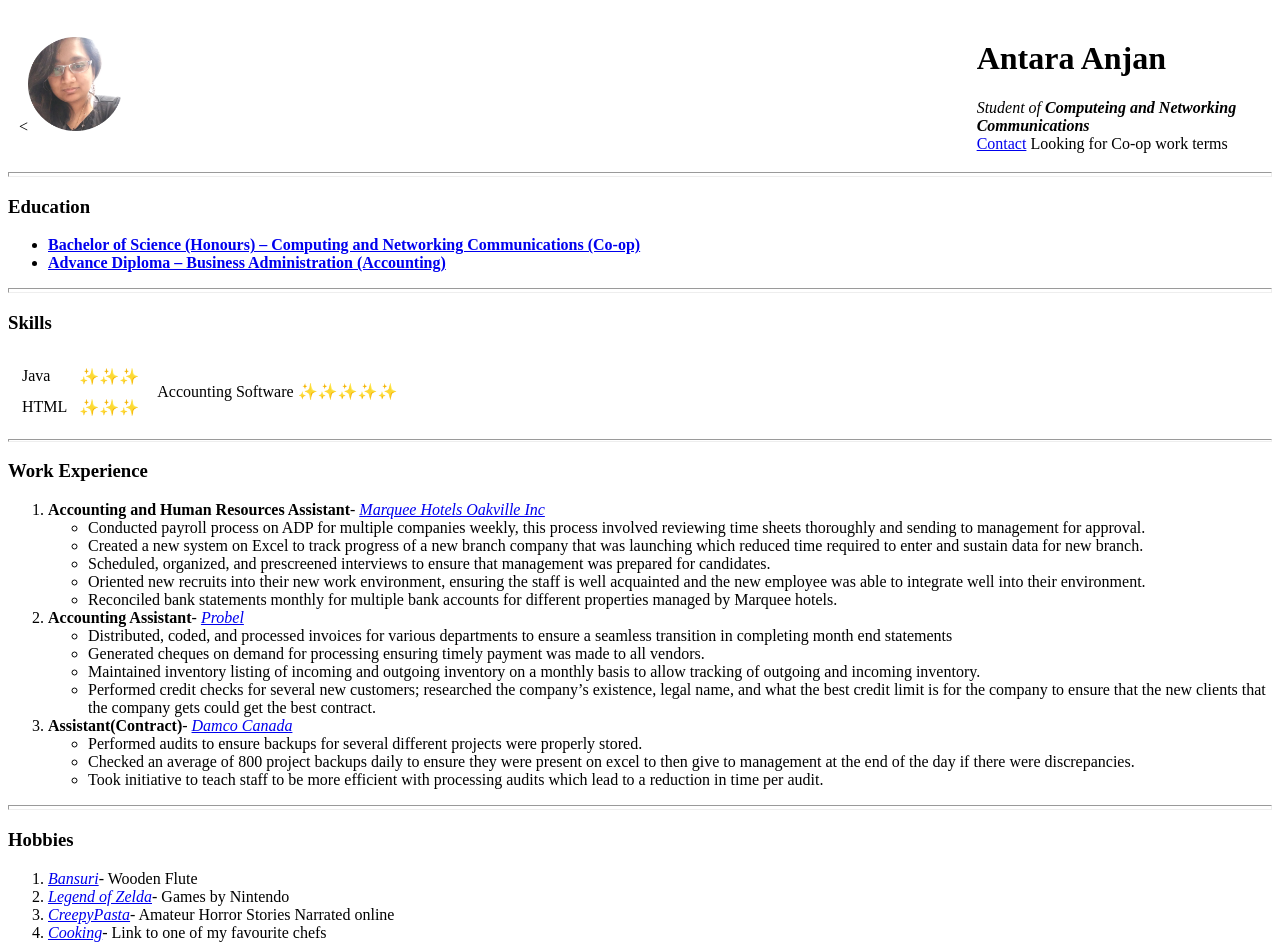
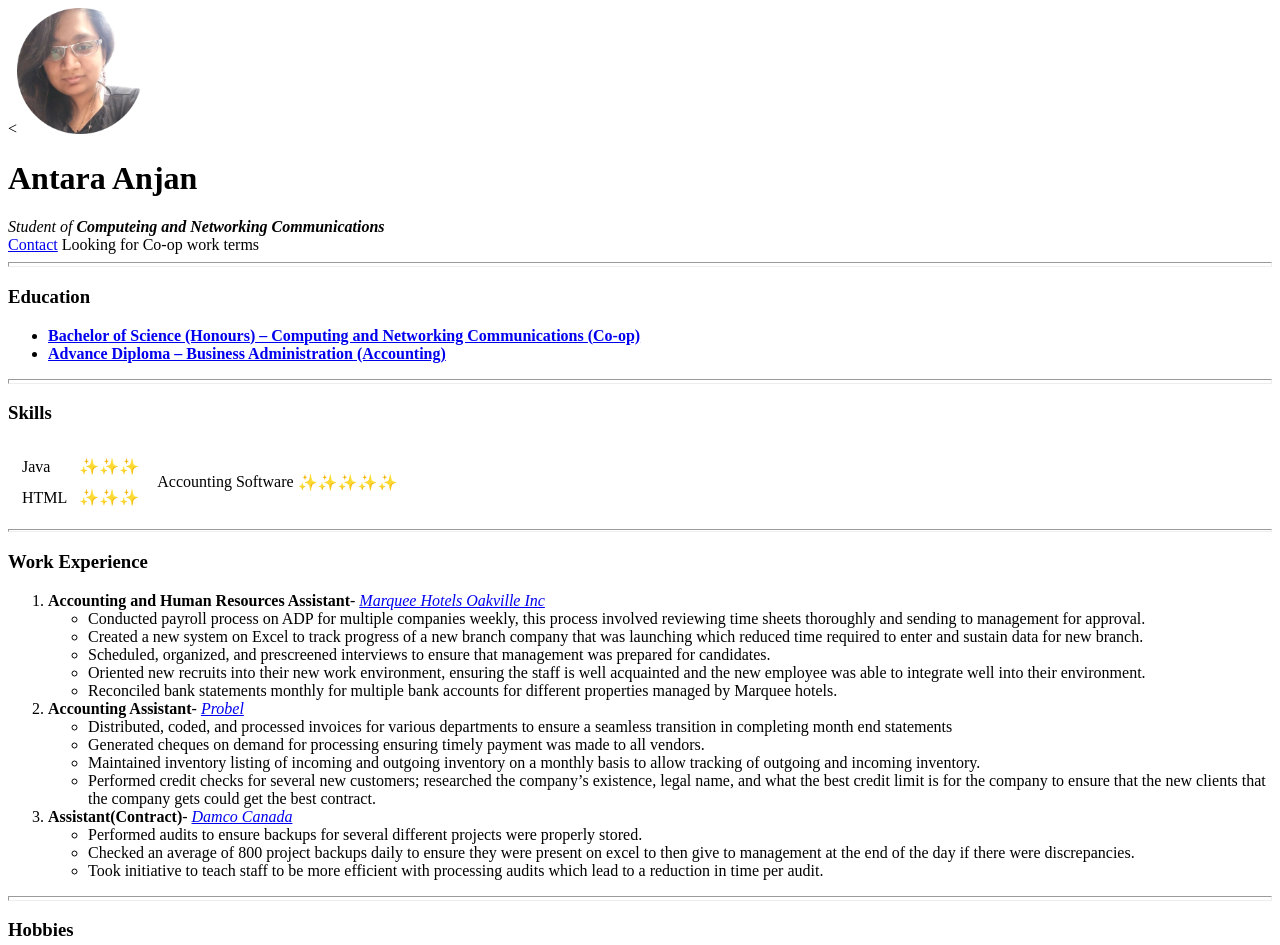
Before and after one commit to saiyuuno/CV, a plain HTML site: page index.html in a window 1280 px wide. Shown: the top 945 px of the page. Drawn offline with Linux system fonts and the light colour scheme.

Commit message:
Update index.html

```diff
--- a/index.html
+++ b/index.html
@@ -8,19 +8,16 @@
 </head>
 
 <body>
-  <table cellspacing = "10">
-    <tr>
-      <td>  <<img src="Antara.png" size height="10%" size width="10%" alt="Image of Antara Anjan"></td>
-      <td>   <h1> Antara Anjan</h1>
+
+       <<img src="Antara.png" size height="10%" size width="10%" alt="Image of Antara Anjan"></td>
+ <h1> Antara Anjan</h1>
 
           <em>Student of <strong>Computeing and Networking Communications</strong></em>
           <br>
           <a href="Contact.html">Contact</a>
 
           Looking for Co-op work terms
-      </td>
-    </tr>
-  </table>
+
 
   <hr size="5">
   <h3> Education </h3>
```
